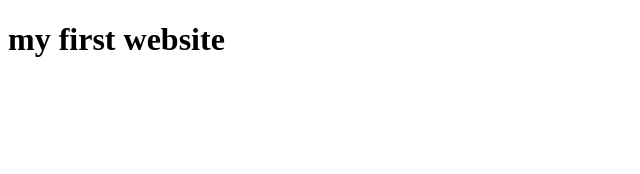
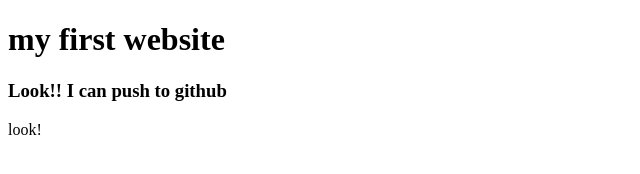
Before and after one commit to Sazidabir/my-first-website, a plain HTML site: page index.html in a window 1280 px wide. Shown: the whole page, without its empty margins (0-640 px from the left). Drawn offline with Linux system fonts and the light colour scheme.

Commit message:
learned github

```diff
--- a/index.html
+++ b/index.html
@@ -7,5 +7,7 @@
 </head>
 <body>
  <h1>my first website</h1>
+ <h3>Look!! I can push to github</h3>
+ <p>look!</p>
 </body>
 </html>
```
